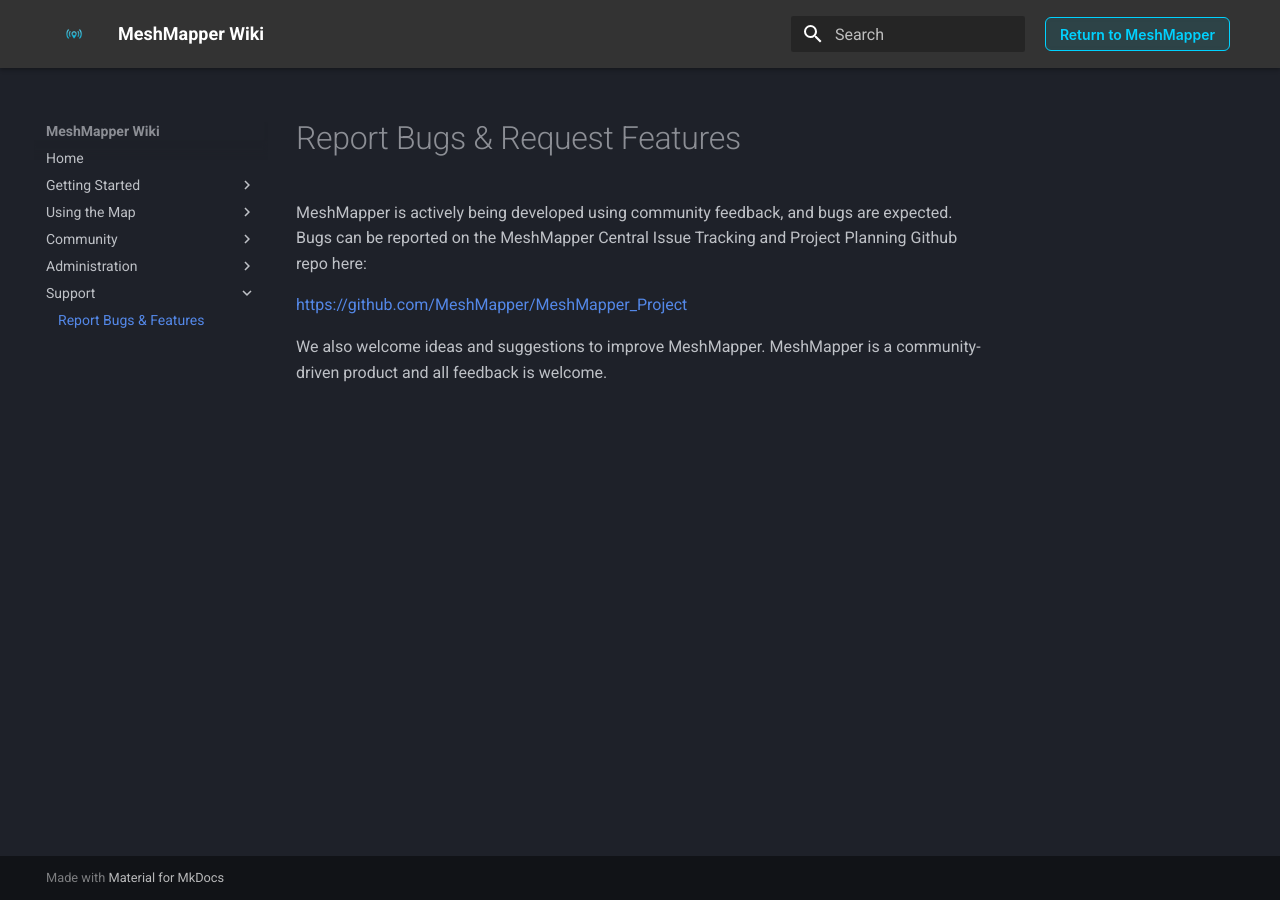
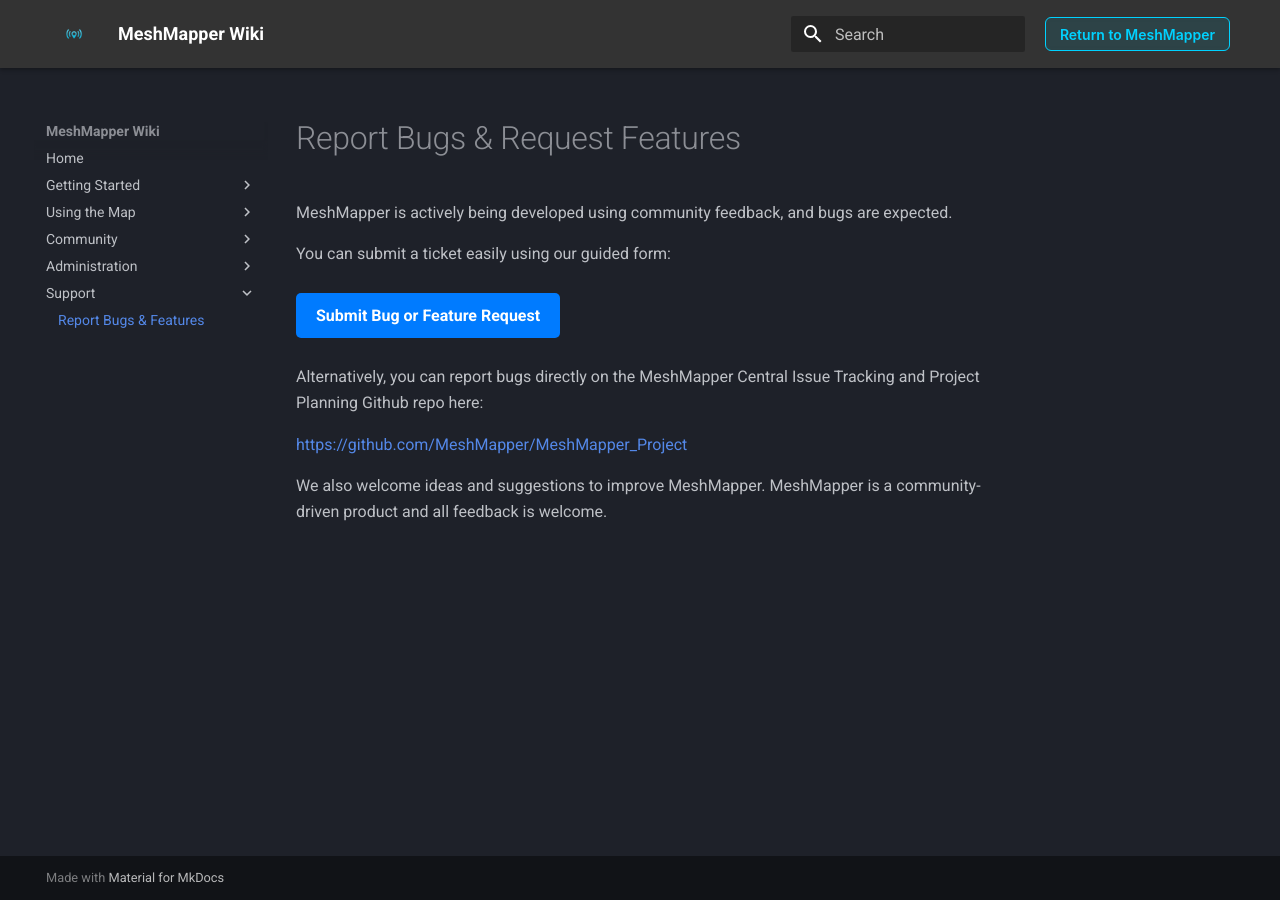
Before and after one commit to MeshMapper/MeshMapper_Wiki, an MkDocs documentation site: the page built from docs/reportbugs.md, in a window 1280 px wide. Built offline with MkDocs 1.6.1 and Material for MkDocs 9.7.7, drawn with Linux system fonts in a browser that asks for light colours.

Commit message:
Updated to include link to new issue/feature request form

```diff
--- a/docs/reportbugs.md
+++ b/docs/reportbugs.md
@@ -1,6 +1,12 @@
 # Report Bugs & Request Features
 
-MeshMapper is actively being developed using community feedback, and bugs are expected.  Bugs can be reported on the MeshMapper Central Issue Tracking and Project Planning Github repo here:
+MeshMapper is actively being developed using community feedback, and bugs are expected.
+
+You can submit a ticket easily using our guided form:
+
+<a href="https://meshmapper.net?createticket" target="_blank" style="background-color: #007bff; color: white; padding: 10px 20px; text-decoration: none; border-radius: 5px; font-weight: bold; display: inline-block; margin: 10px 0;">Submit Bug or Feature Request</a>
+
+Alternatively, you can report bugs directly on the MeshMapper Central Issue Tracking and Project Planning Github repo here:
 
 <https://github.com/MeshMapper/MeshMapper_Project>
 
```
